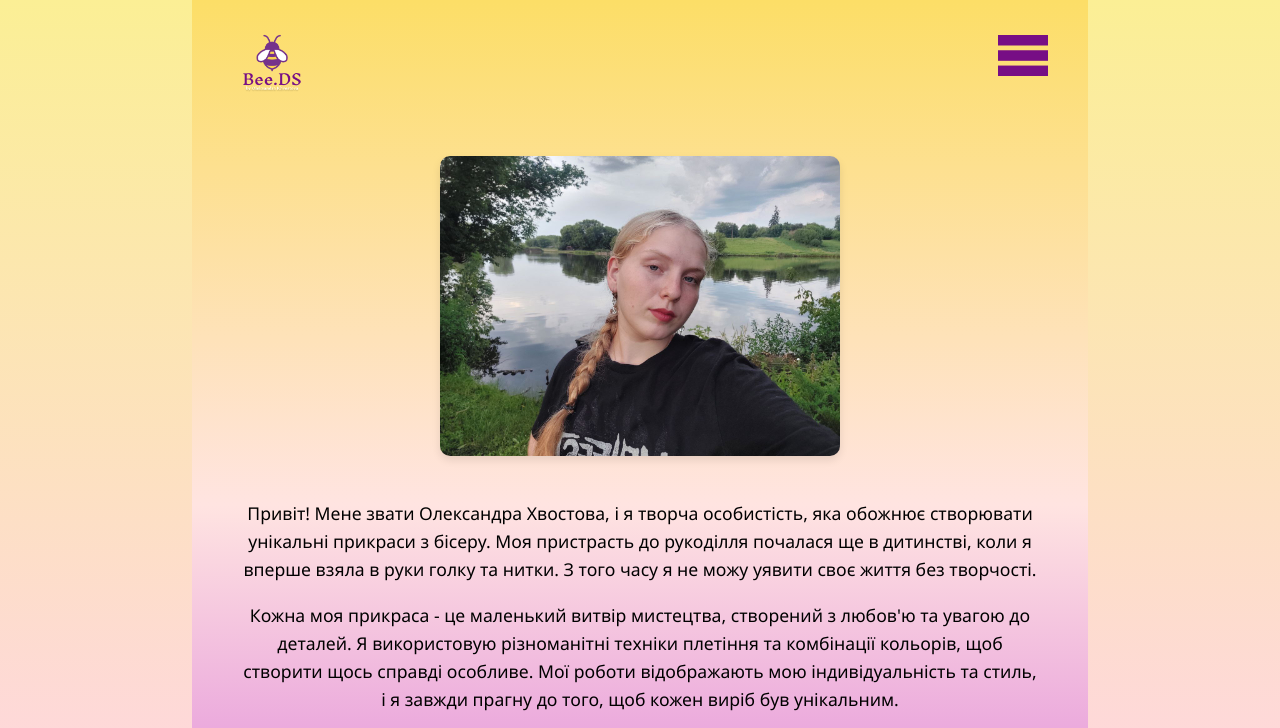
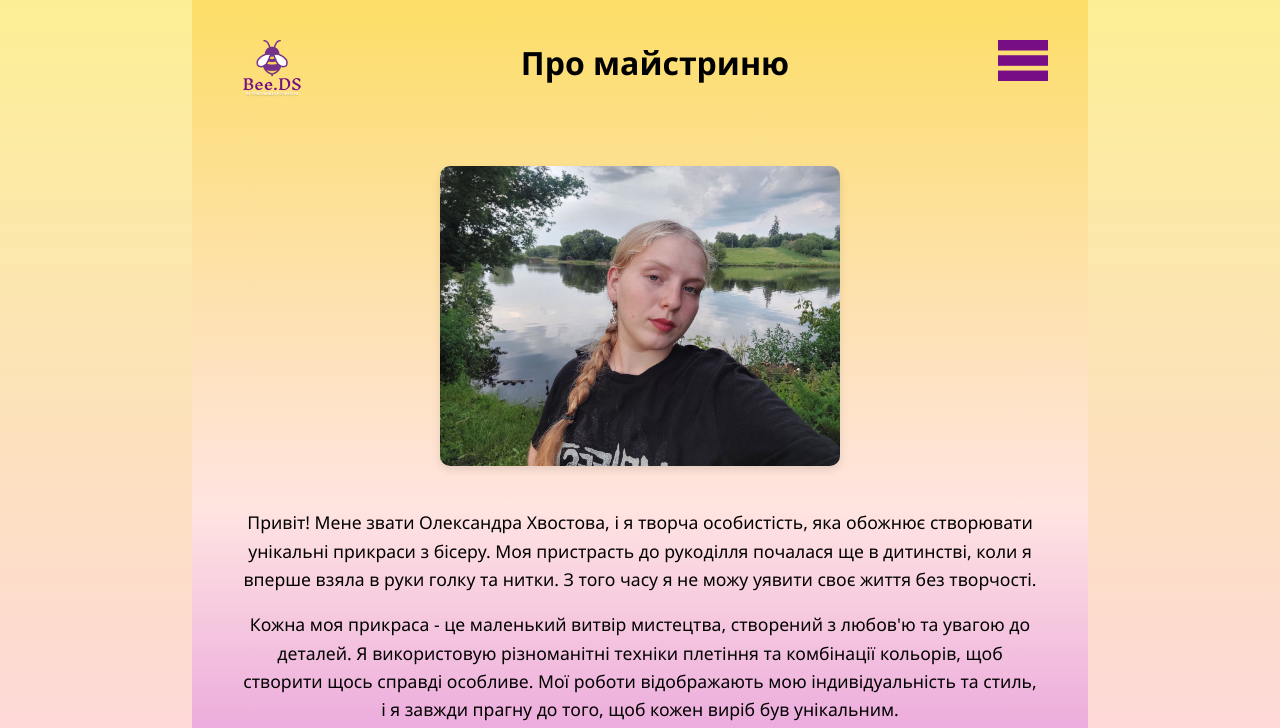
Before and after one commit to Lipatech/Bee.DS, a plain HTML site: page about.html in a window 1280 px wide. Shown: the top 728 px of the page. Drawn offline with Linux system fonts and the light colour scheme.

Commit message:
about.html

```diff
--- a/about.html
+++ b/about.html
@@ -11,18 +11,17 @@
   <div class="wrapper">
     <header>
         <button class="logo-to-main"><a href="index.html"><img src="images/Group 22.png" alt="menu"></a></button>
+        <h1>Про майстриню</h1>
       <div class="menu">
           <button class="dropdown"><img src="images/Group 3.png" alt="menu"></button>
           <div class="dropdown-content">
-            <a href="jemelry.html" >Прикраси</a>
-<!--             <a href="about.html">Про майстриню</a> -->
-
+            <a href="jewelry.html" >Прикраси</a>
           </div>
       </div>
     </header>
 
     <main>
-        <img id="artist" src="images/5327839547402346698.jpg" alt="artist" width="300">
+        <a href="about.html"><img id="artist" src="images/5327839547402346698.jpg" alt="artist" width="300"></a>
 
         <p>Привіт! Мене звати Олександра Хвостова, і я творча особистість, яка обожнює створювати унікальні прикраси з бісеру. Моя пристрасть до рукоділля почалася ще в дитинстві, коли я вперше взяла в руки голку та нитки. З того часу я не можу уявити своє життя без творчості.</p>
         <p>Кожна моя прикраса - це маленький витвір мистецтва, створений з любов'ю та увагою до деталей. Я використовую різноманітні техніки плетіння та комбінації кольорів, щоб створити щось справді особливе. Мої роботи відображають мою індивідуальність та стиль, і я завжди прагну до того, щоб кожен виріб був унікальним.</p>
@@ -41,5 +40,4 @@
 
   </div>
 </body>
-
 </html>
```
